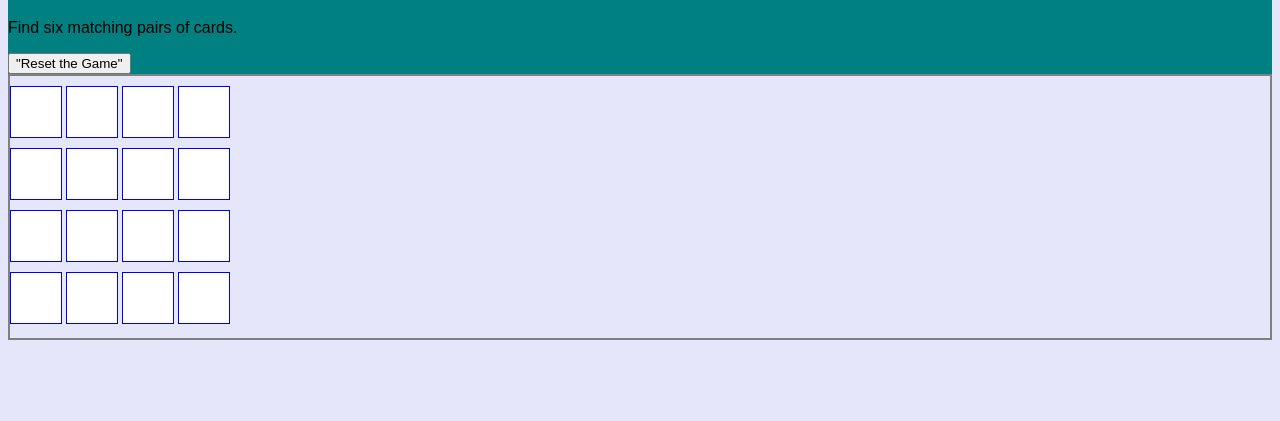
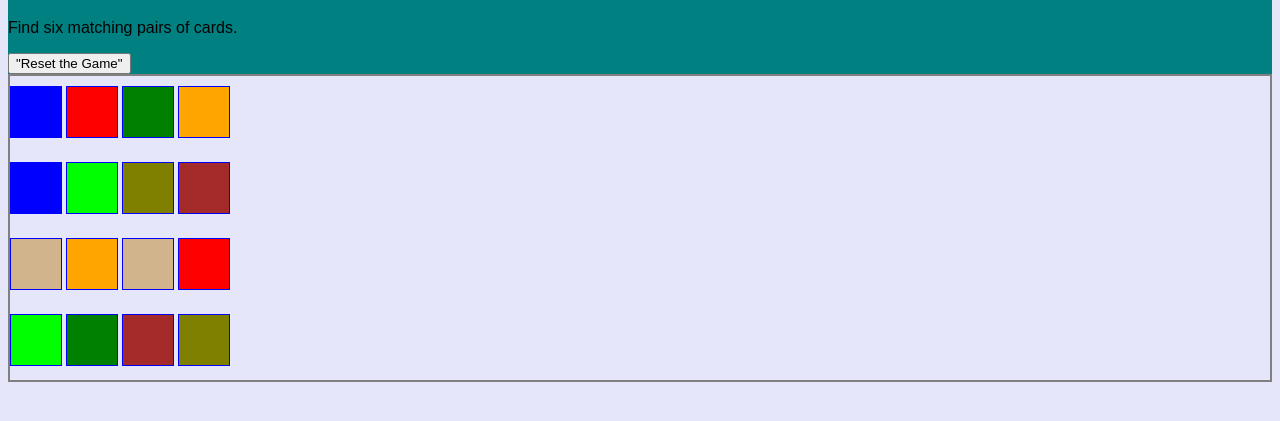
Before and after one commit to jshawl/project_one_concentration, a plain HTML site: page index.html in a window 1280 px wide. Shown: the part 61-482 px from the top of the page. Drawn offline with nearby package versions, Linux system fonts and the light colour scheme.

Commit message:
added colors to cards

```diff
--- a/index.html
+++ b/index.html
@@ -14,25 +14,25 @@
 
   <main>
     <div class="container">
-      <div class="row">
+      <div class="rowOne">
         <div class="card"></div>
         <div class="card"></div>
         <div class="card"></div>
         <div class="card"></div>
       </div>
-      <div class="row">
+      <div class="rowTwo">
         <div class="card"></div>
         <div class="card"></div>
         <div class="card"></div>
         <div class="card"></div>
       </div>
-      <div class="row">
+      <div class="rowThree">
         <div class="card"></div>
         <div class="card"></div>
         <div class="card"></div>
         <div class="card"></div>
       </div>
-      <div class="row">
+      <div class="rowFour">
         <div class="card"></div>
         <div class="card"></div>
         <div class="card"></div>
--- a/script.js
+++ b/script.js
@@ -7,7 +7,26 @@ function flipCard(evt){
 }
 
 //assign colors to cards
-
+  //rowOne
+$('div.rowOne .card:eq(0)').css('background', 'blue')
+$('div.rowOne .card:eq(1)').css('background', 'red')
+$('div.rowOne .card:eq(2)').css('background', 'green')
+$('div.rowOne .card:eq(3)').css('background', 'orange')
+  //rowTwo
+$('div.rowTwo .card:eq(0)').css('background', 'blue')
+$('div.rowTwo .card:eq(1)').css('background', 'lime')
+$('div.rowTwo .card:eq(2)').css('background', 'olive')
+$('div.rowTwo .card:eq(3)').css('background', 'brown')
+  //rowThree
+$('div.rowThree .card:eq(0)').css('background', 'tan')
+$('div.rowThree .card:eq(1)').css('background', 'orange')
+$('div.rowThree .card:eq(2)').css('background', 'tan')
+$('div.rowThree .card:eq(3)').css('background', 'red')
+  //rowFour
+$('div.rowFour .card:eq(0)').css('background', 'lime')
+$('div.rowFour .card:eq(1)').css('background', 'green')
+$('div.rowFour .card:eq(2)').css('background', 'brown')
+$('div.rowFour .card:eq(3)').css('background', 'olive')
 
 
 //reset button
--- a/style.css
+++ b/style.css
@@ -23,7 +23,16 @@ main {
 .container{
 
 }
-.row{
+.rowOne .card{
+  display:inline-block;
+}
+.rowTwo .card{
+  display:inline-block;
+}
+.rowThree .card{
+  display:inline-block;
+}
+.rowFour .card{
   display:inline-block;
 }
 .card{
```
